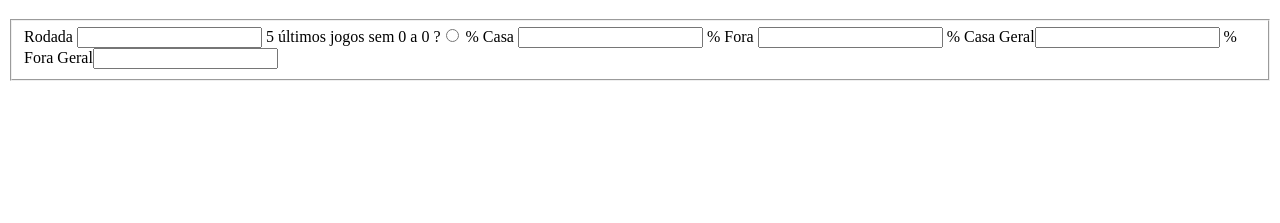
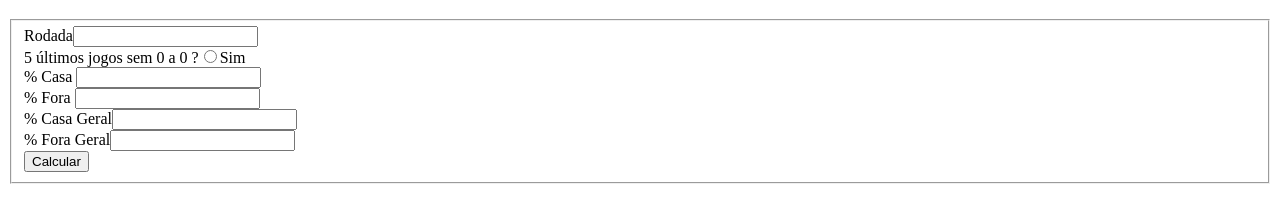
Before and after one commit to fariasbrenno/bet-project, a plain HTML site: page index.html in a window 1280 px wide. Shown: the part 61-284 px from the top of the page. Drawn offline with Linux system fonts and the light colour scheme.

Commit message:
construção dos cálculos principais e formulário HTML

```diff
--- a/calculo-1.js
+++ b/calculo-1.js
@@ -1,13 +1,13 @@
-let param1 = calcMedia(100,100);
-let param2 = calcMedia(90,90);
-let mediaExp = calcMediaExp(param1,param2);
+
+
 
 function validaJogo (){
-
+    let rodada = document.getElementById("rodada");
+    document.write (rodada);
 }
 
 
-function calcMedia (a,b){
+/**function calcMedia (a,b){
     if(a,b<60){
        return "Desaprovado por parâmetro abaixo da média";
     }else{
@@ -23,7 +23,10 @@ function calcMediaExp (param1,param2){
      }
 }
 
+let param1 = calcMedia(100,100);
+let param2 = calcMedia(90,90);
+let mediaExp = calcMediaExp(param1,param2);
 
 console.log ("Média casa e fora "+param1+"%");
 console.log ("Média geral "+param2+"%");
-console.log ("Média exponencial "+mediaExp+"%");
+console.log ("Média exponencial "+mediaExp+"%");**/
--- a/index.html
+++ b/index.html
@@ -10,14 +10,16 @@
 <body>
     <h1>Calculadora Over 0.5 gols ht</h1>
 
-    <form action="">
+    <form name="fomulario">
         <fieldset>
-            <label for="">Rodada </label><input type="number" name="" id="">
-            <label for="">5 últimos jogos sem 0 a 0 ?</label><input type="radio" name="" id="">
-            <label for="">% Casa </label><input type="number" name="" id="">
-            <label for="">% Fora </label><input type="number" name="" id="">
-            <label for="">% Casa Geral</label><input type="number" name="" id="">
-            <label for="">% Fora Geral</label><input type="number" name="" id="">
+            <label for="">Rodada</label><input type="number" name="" id="rodada"><br>
+            <span>5 últimos jogos sem 0 a 0 ?</span><input type="radio" name="" id="zeroZero" value="Sim"><label for="">Sim</label><br>
+            <label for="">% Casa </label><input type="number" name="" id="casa"><br>
+            <label for="">% Fora </label><input type="number" name="" id="fora"><br>
+            <label for="">% Casa Geral</label><input type="number" name="" id="casaG"><br>
+            <label for="">% Fora Geral</label><input type="number" name="" id="foraG"><br>
+
+            <button onclick="validaJogo()">Calcular</button>
         </fieldset>
     </form>
 
```
